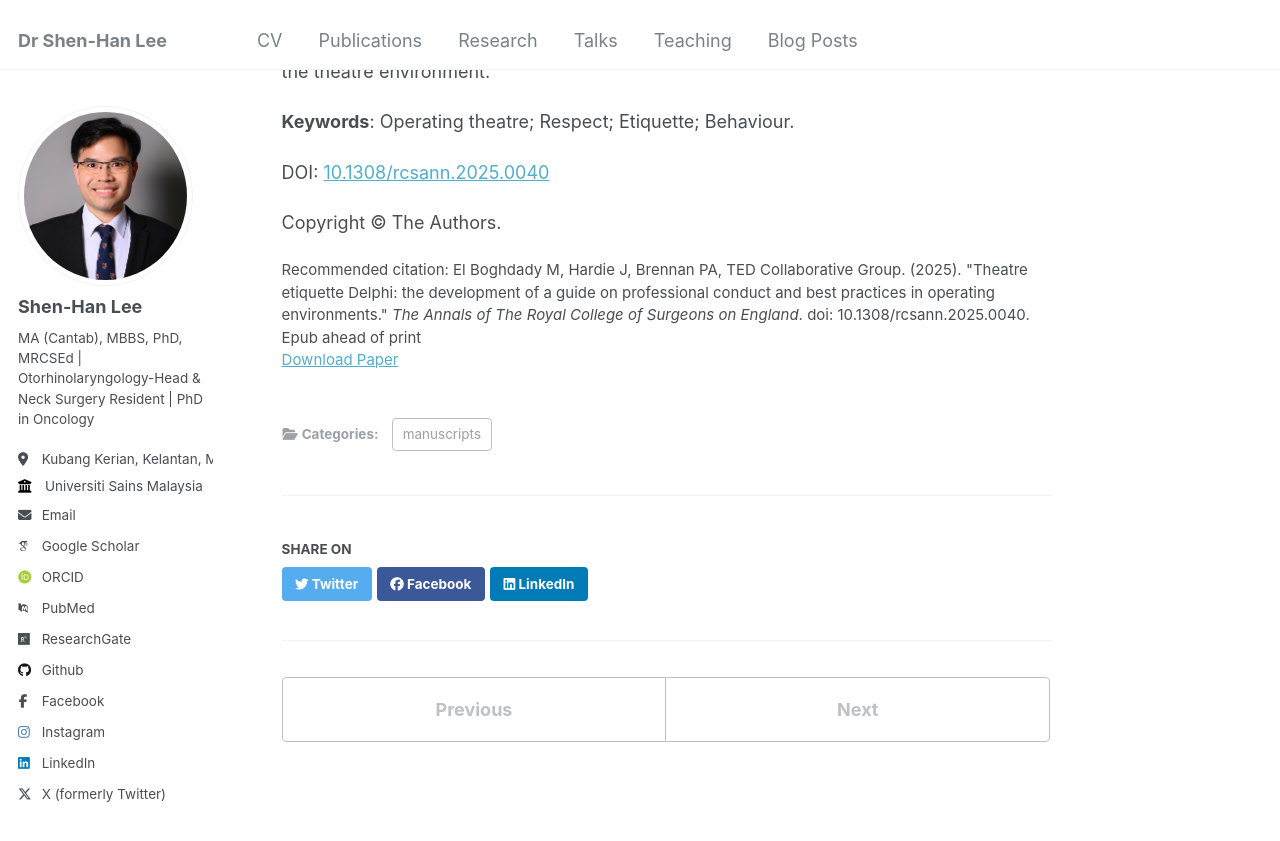
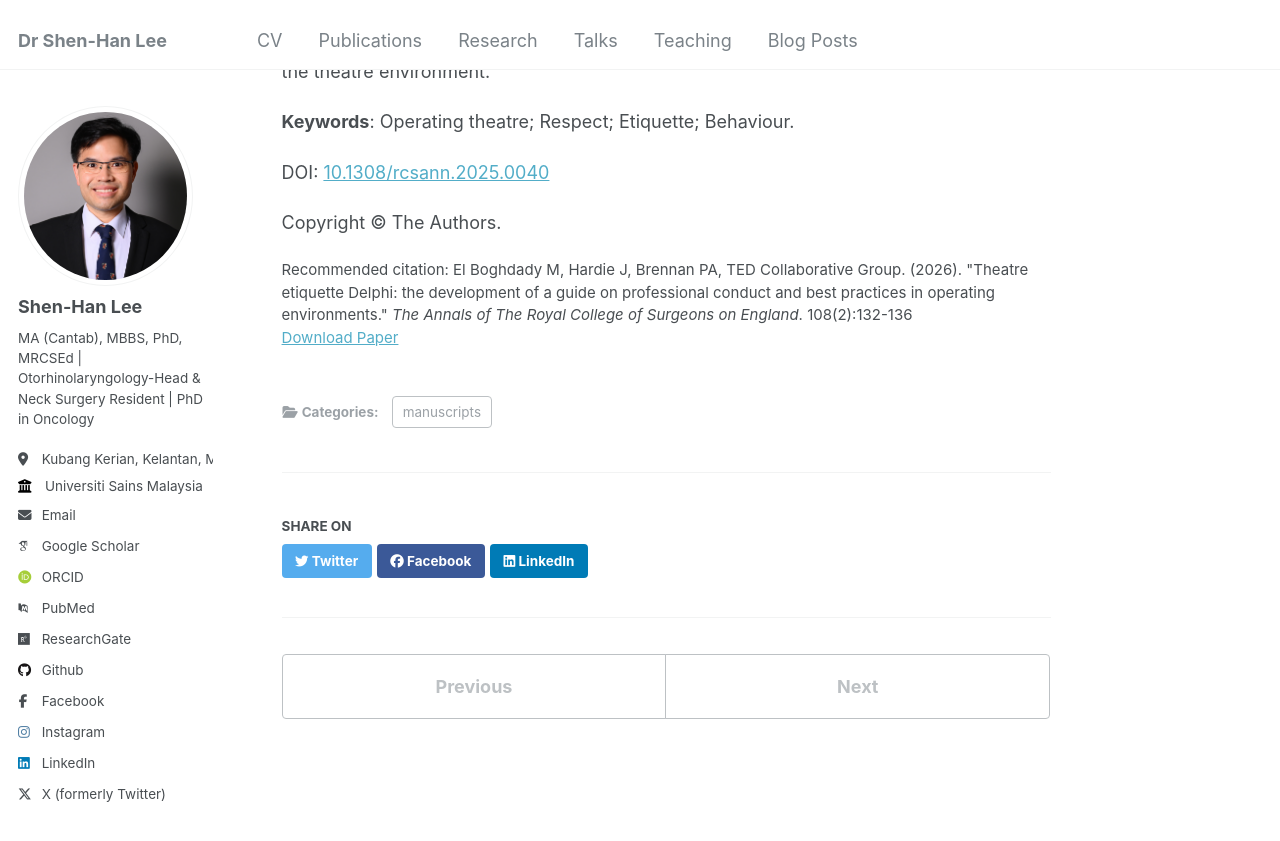
Before and after one commit to shenhanlee/shenhanlee.github.io, a Jekyll site: the page built from _publications/2025-06-17-theatre-etiquette-delphi.md, in a window 1280 px wide and 900 px high, scrolled down 1128 px. Shown: the top 841 px of the window. Built offline with Jekyll 4.4.1, drawn with Linux system fonts in a browser that asks for light colours; some web fonts are replaced.

Commit message:
Merge remote-tracking branch 'origin/master'

```diff
--- a/_publications/2025-06-17-theatre-etiquette-delphi.md
+++ b/_publications/2025-06-17-theatre-etiquette-delphi.md
@@ -7,7 +7,7 @@ excerpt: 'An international Delphi consensus study among senior surgeons to devel
 date: 2025-06-17
 venue: 'The Annals of The Royal College of Surgeons of England'
 paperurl: 'https://shenhanlee.github.io/files/El Boghdady M, Hardie J, Brennan PA, TED Collaborative Group_Theatre Etiquette Delphi_Ann R Coll Surg Engl_2025.pdf'
-citation: 'El Boghdady M, Hardie J, Brennan PA, TED Collaborative Group. (2025). &quot;Theatre etiquette Delphi: the development of a guide on professional conduct and best practices in operating environments.&quot; <i>The Annals of The Royal College of Surgeons on England</i>. doi: 10.1308/rcsann.2025.0040. Epub ahead of print'
+citation: 'El Boghdady M, Hardie J, Brennan PA, TED Collaborative Group. (2026). &quot;Theatre etiquette Delphi: the development of a guide on professional conduct and best practices in operating environments.&quot; <i>The Annals of The Royal College of Surgeons on England</i>. 108(2):132-136'
 ---
 
 Michael El Boghdady <sup>1,*</sup>, John Hardie <sup>2</sup>, Peter A Brennan <sup>3</sup>, TED Collaborative Group
```
